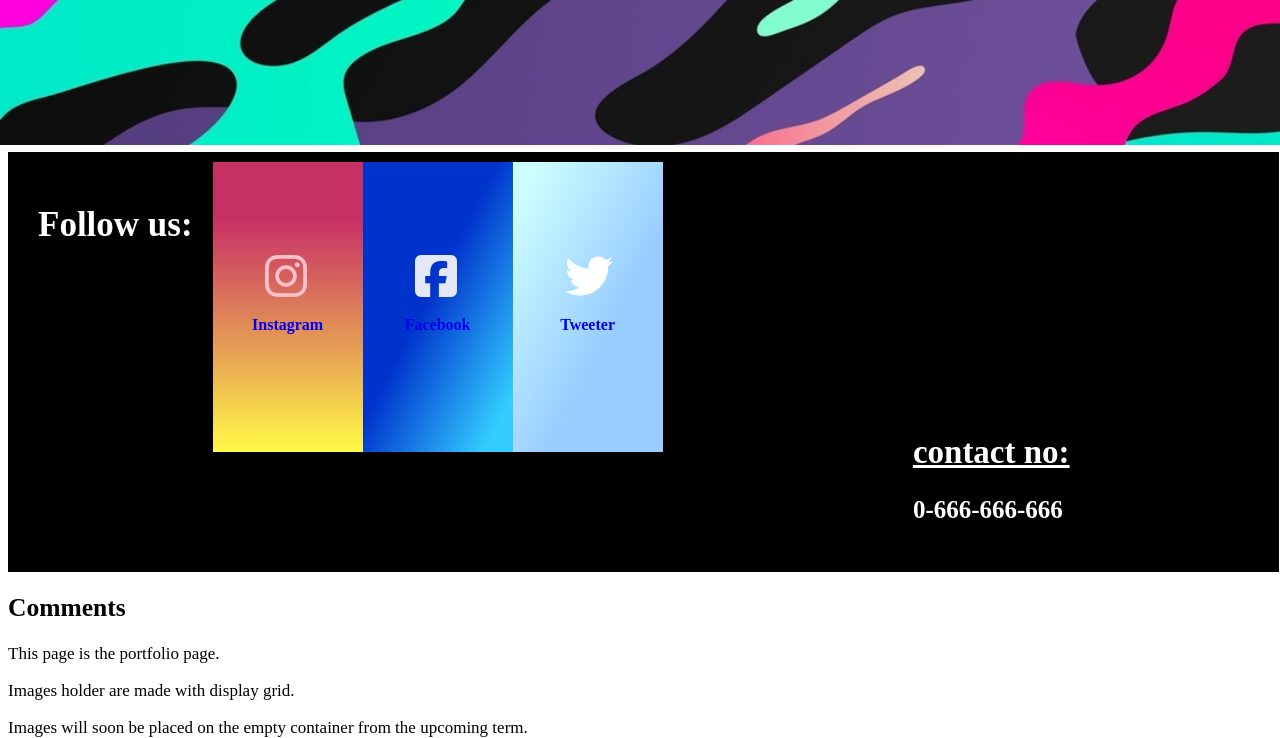
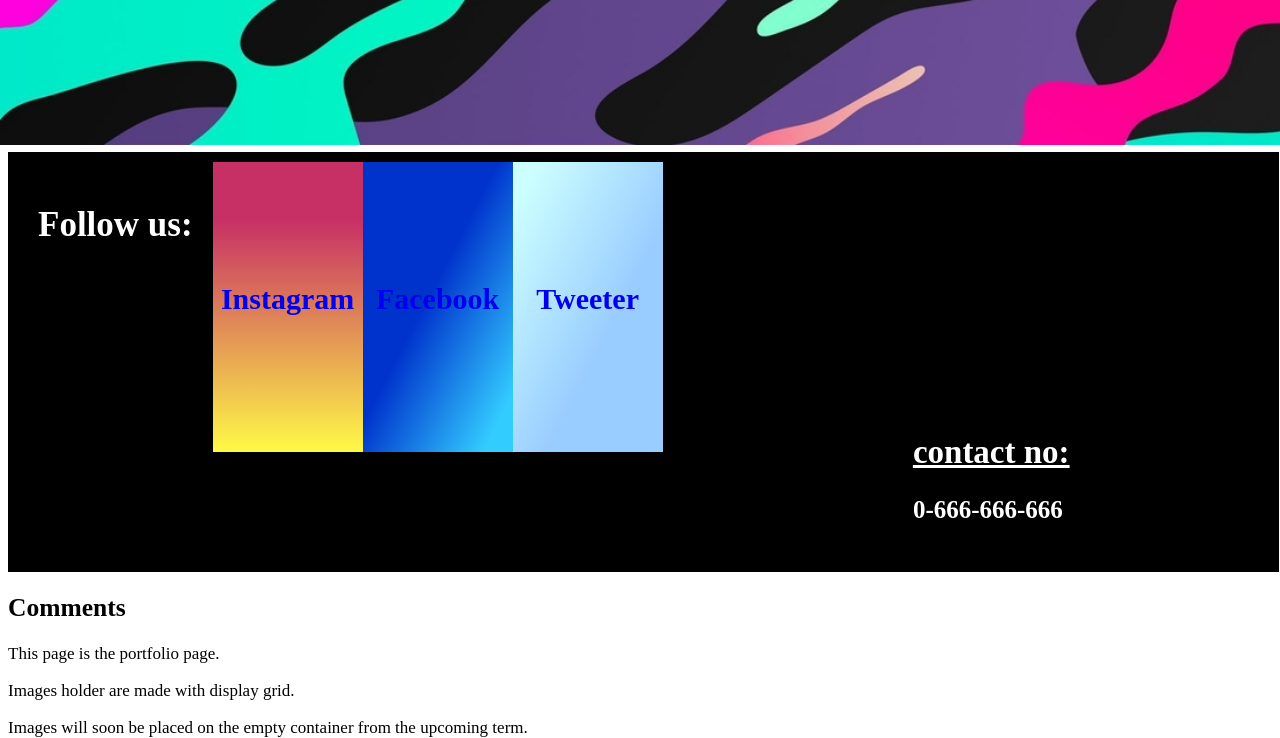
Before and after one commit to Sujan-nakarmi/Assignment-1, a plain HTML site: page portfolio.html in a window 1280 px wide. Shown: the part 879-1617 px from the top of the page. Drawn offline with Linux system fonts and the light colour scheme.

Commit message:
final commit

```diff
--- a/portfolio.html
+++ b/portfolio.html
@@ -1,12 +1,10 @@
 <!DOCTYPE html>
 <html lang="en">
 <head>
-
 	<meta charset="UTF-8">
 	<title>portfolio</title>
 	<meta name="viewport" content="width=device-width,scale=1.0">
 	<link rel="stylesheet" type="text/css" href="style.css">
-	<script src="https://kit.fontawesome.com/af249f6095.js" crossorigin="anonymous"></script>
 	<style>A{text-decoration: none;}</style>
 </head>
 <body class="portfolio">
@@ -21,7 +19,6 @@
 		           <li><a href="cv.html">Cv</a></li>
 		            <li><a href="sitereport.html">Site-report</a></li>
 		        </ul>
-
 		    </nav>
     <br><br>
 	<header>
@@ -31,43 +28,34 @@
                <div class="item2">Between<p>More of these container can be added.(2)</p></div>
                <div class="item3">These<p>These can be easily be removed or replaced(3)</p></div>
                <div class="item4">boxes.<p>The spaces between container can be maintained(4)</p></div>
-            </div>
-
-
+             </div>
 	</header>
 	<br>
-		<footer>
+			<footer>
 			<div class="socials" style="padding: 20px">
 					<h1>Follow us:</h1>
 				</div>
-
-				<div class="insta"><a href="https://www.instagram.com/sujan_nakarmi_/"><i class="fa fa-instagram" style="font-size:48px;color:pink;"></i>
+				<div class="insta" style="font-size: 30px"><a href="https://www.instagram.com/sujan_nakarmi_/">
 					<p><b>Instagram</b></p></a>
 				</div>
-			    <div class="facebook"><a href="https://www.facebook.com/sujan.nakarmi.104"><i class="fab fa-facebook-square" style="font-size:48px;color:#e4e7f7;"></i>
+			    <div class="facebook" style="font-size: 30px"><a href="https://www.facebook.com/sujan.nakarmi.104">
 				<p><b>Facebook</b></p></a>
 			    </div>
-			    <div class="twitter"><a href="https://twitter.com/abecedrian"><i class="fab fa-twitter" style="font-size:48px;color:white;"></i>
+			    <div class="twitter" style="font-size: 30px"><a href="https://twitter.com/abecedrian">
 				<p><b>Tweeter</b></p></a>
 			    </div>
 			    <div class="number">
 			    	<h1>contact no:</h1>
 				<p><b>0-666-666-666</b></p>
 			    </div>
-
-	</footer>
-
+        	</footer>
 	<section>
 		<div class="comments">
 			<h2>Comments</h2>
 			<p>This page is the portfolio page.</p>
 			<p>Images holder are made with display grid.</p>
 			<p>Images will soon be placed on the empty container from the upcoming term.</p>
-
 		</div>
 	</section>
-
-
-
 </body>
 </html>
```
